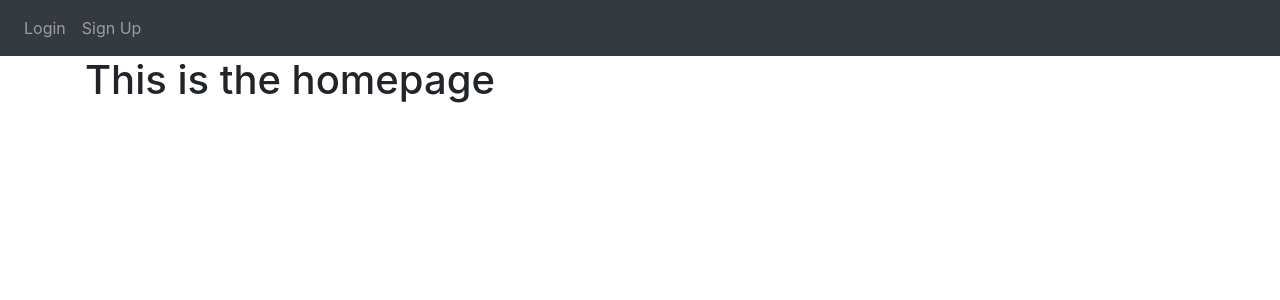
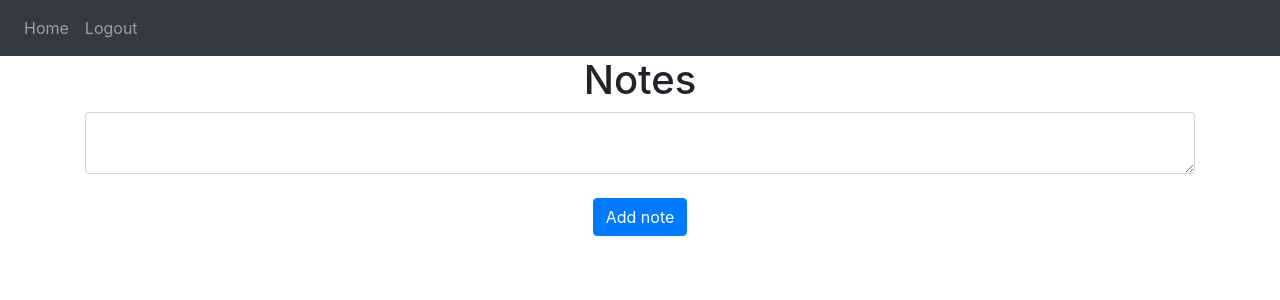
Before and after one commit to iancoel/flask-notes, a Flask app: template website/templates/home.html in a window 1280 px wide. Shown: the top 300 px of the page. Run offline with Flask 2, Linux system fonts and the light colour scheme; the template is opened without the code that fills it: values that come from a table or form of the project are taken from there, others are empty; data comes from the database, SQL or seed files in the repository; some libraries are stand-ins or nearby versions.

Commit message:
Notes html

```diff
--- a/website/templates/home.html
+++ b/website/templates/home.html
@@ -1,3 +1,19 @@
 {% extends 'base.html' %}
 {% block title %}Home{% endblock %}
-{% block content %}<h1>This is the homepage</h1>{% endblock %}
+{% block content %}
+<h1 align="center">Notes</h1>
+<ul class="list-group list-group-flush" id="notes">
+  {% for note in user.notes %}
+  <li class="list-group-item">{{ note.data }}</li>
+  {% endfor %}
+</ul>
+<form method="POST">
+  <textarea name="note" id="note" class="form-control"> </textarea>
+  <br>
+  <div align="center">
+    <button type="submit" class="btn btn-primary">Add note</button>
+  </div>
+
+
+</form>
+{% endblock %}
```
